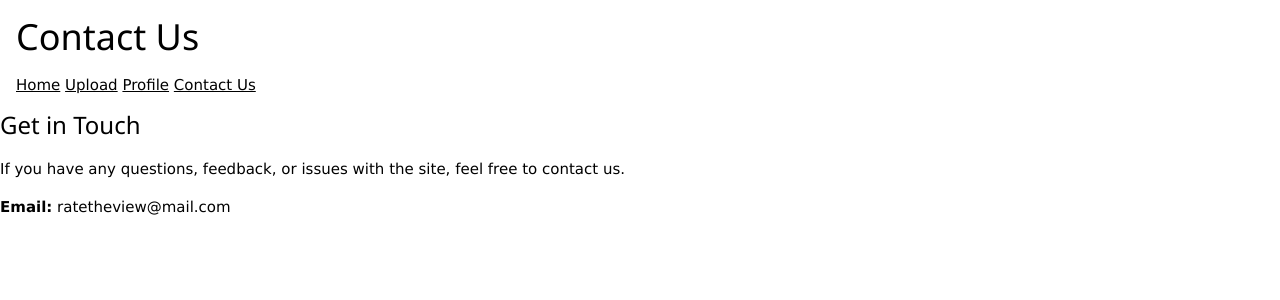
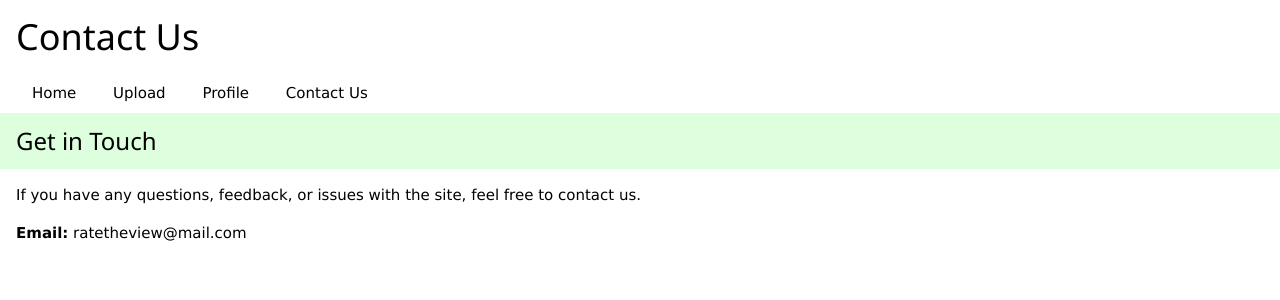
Before and after one commit to ThePikaPool/rate-the-view, a Django app: page /contact-us/ in a window 1280 px wide. Shown: the top 300 px of the page. Run offline with Django 4.2, Linux system fonts and the light colour scheme.

Commit message:
Completed CSS for navigable pages.

```diff
--- a/rate-the-view/templates/rate_the_view/contact_us.html
+++ b/rate-the-view/templates/rate_the_view/contact_us.html
@@ -12,23 +12,28 @@
 
 </div>
 
-    <div class="w3-container w3-olive w3-rounded-xlarge">
+    <div class="w3-container w3-olive">
 
-            <a href="/">Home</a>
-            <a href="#">Upload</a>
-            <a href="#">Profile</a>
-            <a href="/contact-us/">Contact Us</a>
+            <a href="/"class="w3-bar-item w3-button">Home</a>
+            <a href="#"class="w3-bar-item w3-button">Upload</a>
+            <a href="#"class="w3-bar-item w3-button">Profile</a>
+            <a href="/contact-us/"class="w3-bar-item w3-button">Contact Us</a>
 
 
     </div>
 
 
+    <div class="w3-container w3-pale-green">
     <h3>Get in Touch</h3>
+    </div>
 
+    <div class="w3-container w3-olive">
     <p>If you have any questions, feedback, or issues with the site, feel free to contact us.</p>
 
     <p><strong>Email:</strong> ratetheview@mail.com</p>
 
+    </div>
+
 </div>
 </body>
 </html>
```
Also changed, not shown: rate-the-view/templates/rate_the_view/login.html (+10 -4 lines).
